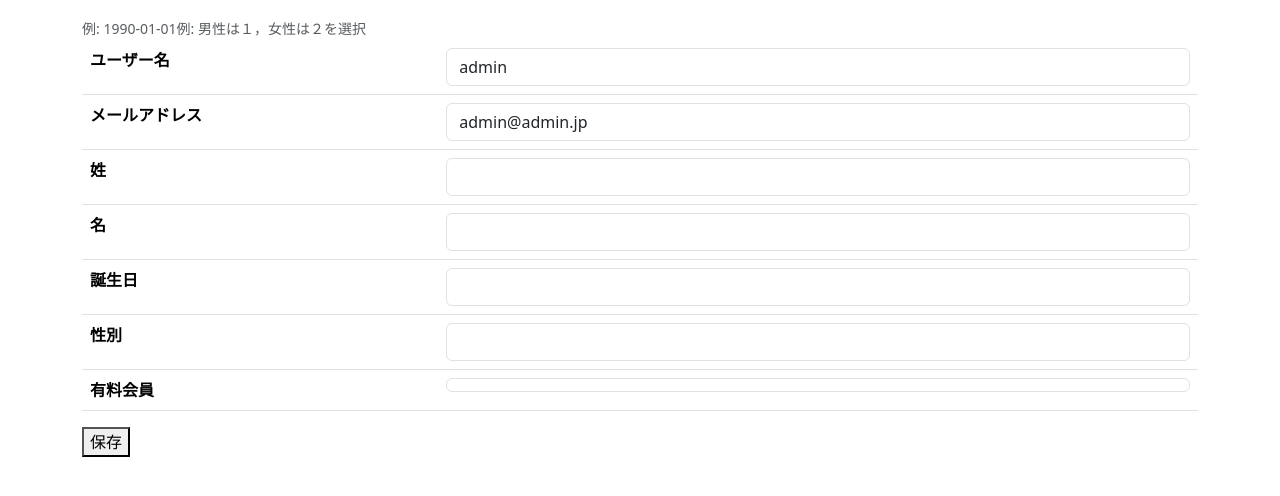
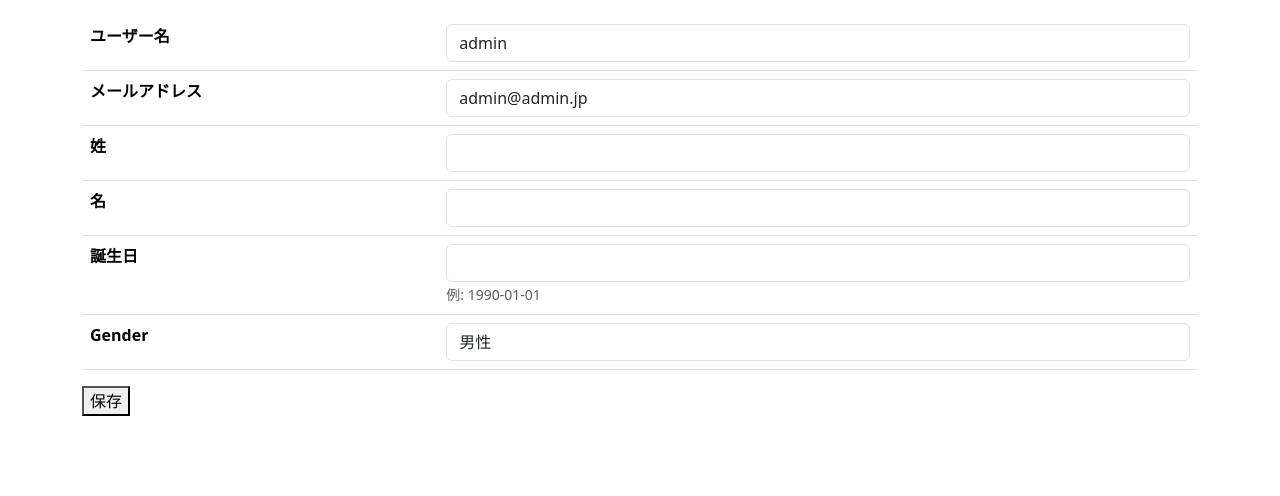
Before and after one commit to aimi0304/django-tabelog-kadai, a Django app: page /user_update/1/ in a window 1280 px wide. Shown: the part 56-552 px from the top of the page. Run offline with Django 5.2, Linux system fonts and the light colour scheme; a user stored in the database is signed in; data comes from the database, SQL or seed files in the repository; both versions use the stored data as it was after the commit; some libraries are stand-ins or nearby versions.

```diff
--- a/kadai002/config/settings.py
+++ b/kadai002/config/settings.py
@@ -30,8 +30,8 @@ SECRET_KEY = env('SECRET_KEY')
 # SECURITY WARNING: don't run with debug turned on in production!
 DEBUG = env.bool('DEBUG')
 
-# ALLOWED_HOSTS = []
-ALLOWED_HOSTS = [os.environ.get("HOST")]
+ALLOWED_HOSTS = []
+# ALLOWED_HOSTS = [os.environ.get("HOST")]
 
 # Application definition
 
--- a/kadai002/nagoyameshi/models.py
+++ b/kadai002/nagoyameshi/models.py
@@ -15,7 +15,7 @@ class Restaurant(models.Model):
     opening_time = models.TimeField(default="09:00:00", verbose_name='開店時間')
     closing_time = models.TimeField(default="21:00:00", verbose_name="閉店時間")
     closed_info = models.PositiveSmallIntegerField(blank=True, null=True, verbose_name='定休日')
-    seating_capacity = models.CharField(max_length=50, verbose_name='座席数')
+    seating_capacity = models.PositiveSmallIntegerField(verbose_name='座席数')
     created_at = models.DateTimeField(auto_now=True, verbose_name="作成日")
     updated_at = models.DateTimeField(auto_now_add=True, verbose_name="更新日")
 
--- a/kadai002/users/forms.py
+++ b/kadai002/users/forms.py
@@ -66,21 +66,38 @@ class MySetPasswordForm(SetPasswordForm):
 
 # ユーザー情報更新フォーム
 class UserUpdateForm(forms.ModelForm):
+    GENDER_CHOICES = [
+        (1, '男性'),
+        (2, '女性'),
+    ]
+    gender = forms.ChoiceField(
+        choices=GENDER_CHOICES,
+        widget=forms.Select(attrs={'class': 'form-control'})
+    )
     class Meta:
         model = User
-        fields = ('username', 'email', 'last_name', 'first_name', 'birthday', 'gender', 'is_premium')
+        fields = ('username', 'email', 'last_name', 'first_name', 'birthday', 'gender')
 
     def __init__(self, *args, **kwargs):
         super().__init__(*args, **kwargs)
         for field in self.fields.values():
             field.widget.attrs['class'] = 'form-control'
 
+
 # 有料会員登録フォーム
 class UserUpgradeForm(forms.ModelForm):
+    GENDER_CHOICES = [
+        (1, '男性'),
+        (2, '女性'),
+    ]
+    gender = forms.ChoiceField(
+        choices=GENDER_CHOICES,
+        widget=forms.Select(attrs={'class': 'form-control'})
+    )
     class Meta:
         model = User
         fields = ('birthday', 'gender')
-        widgets = {'is_premium':forms.HiddenInput()}
+        widgets = {'is_premium': forms.HiddenInput()}
 
     def __init__(self, *args, **kwargs):
         super().__init__(*args, **kwargs)
--- a/kadai002/users/templates/user_update.html
+++ b/kadai002/users/templates/user_update.html
@@ -11,12 +11,12 @@
             {% for field in form %}
                 <tr>
                     <th><label for="{{ field.id_for_label }}">{{ field.label }}</label></th>
-                    <td>{{ field }} {{ field.errors }}</td>
-                    {% if field.name == 'birthday' %}
+                    <td>{{ field }} {{ field.errors }}
+                        {% if field.name == 'birthday' %}
                         <small class="form-text text-muted">例: 1990-01-01</small>
-                    {% elif field.name == 'gender' %}
-                        <small class="form-text text-muted">例: 男性は１，女性は２を選択</small>
-                    {% endif %}
+                        {% endif %}
+                    </td>
+
                 </tr>
             {% endfor %}
         </tbody>
--- a/kadai002/users/templates/user_upgrade.html
+++ b/kadai002/users/templates/user_upgrade.html
@@ -20,8 +20,6 @@
 
                     {% if field.name == 'birthday' %}
                         <small class="form-text text-muted">例: 1990-01-01</small>
-                    {% elif field.name == 'gender' %}
-                        <small class="form-text text-muted">例: 男性は１，女性は２を選択</small>
                     {% endif %}
                 </div>
             {% endfor %}
```
Also changed, not shown: kadai002/nagoyameshi/forms.py (+9 -0 lines), kadai002/nagoyameshi/views.py (+7 -7 lines), kadai002/db.sqlite3, kadai002/nagoyameshi/migrations/0002_alter_restaurant_seating_capacity.py (added).
